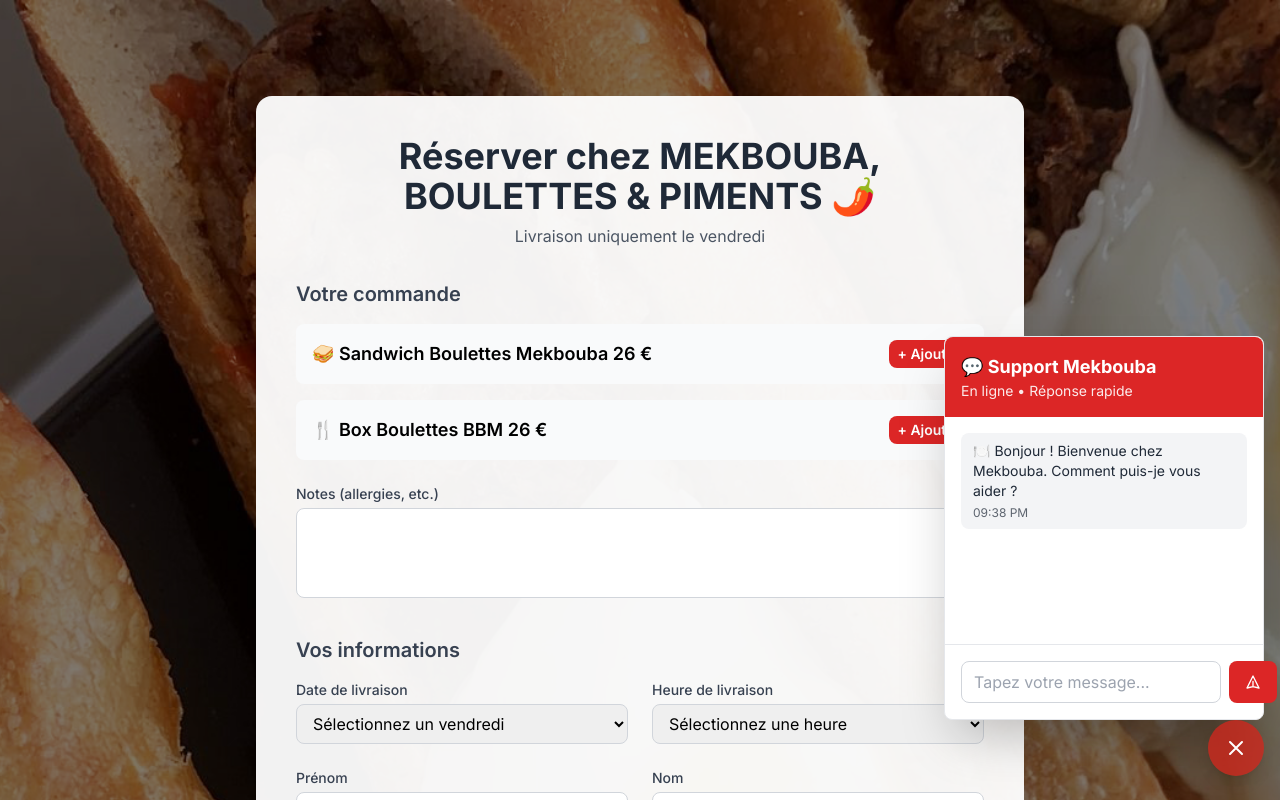
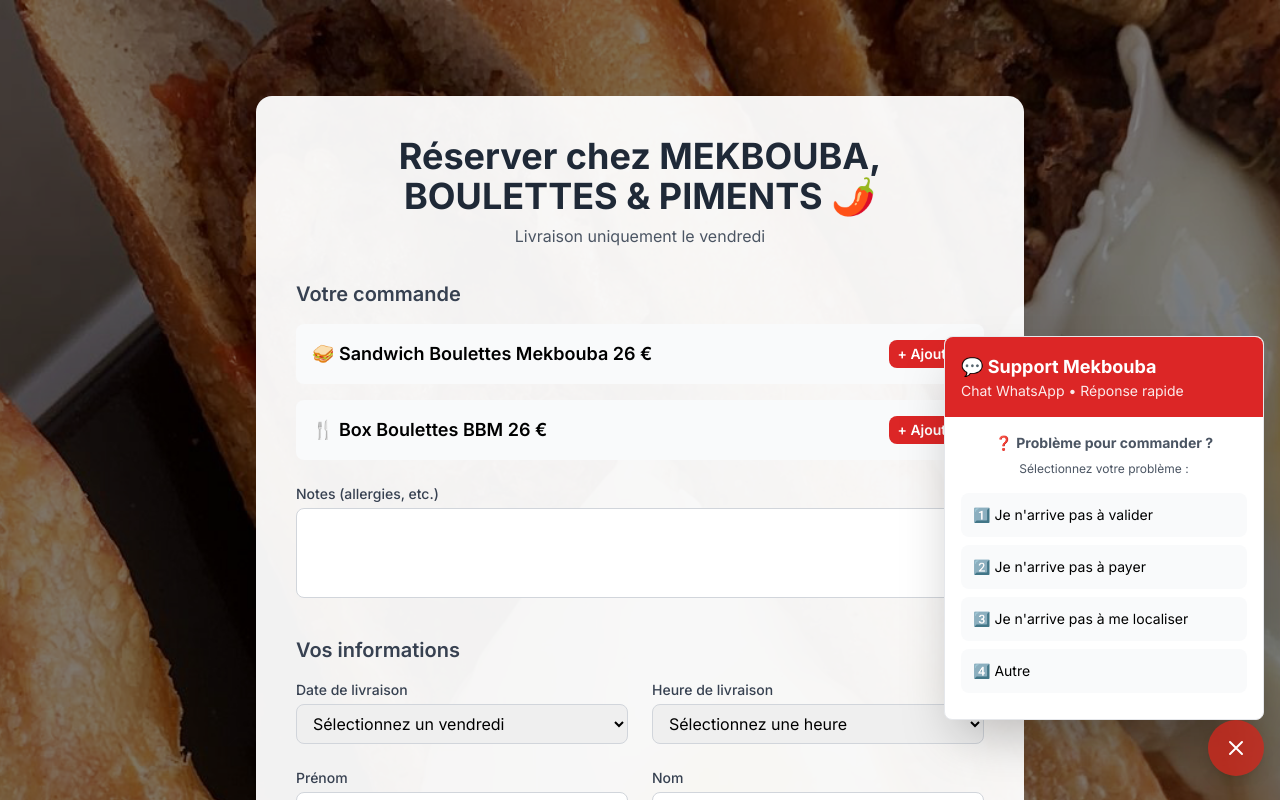
Before and after one commit to jimeye/mekboubaV2, a Next.js app: page /reservation in a window 1280 px wide. Both pictures are taken after a click on the button "Ouvrir le chat". Shown: the top 800 px of the page. Built offline with nearby package versions, Linux system fonts and the light colour scheme.

Commit message:
SEO: Optimisation pour kosher/cacher ibiza + horaires livraison + live chat + footers

```diff
--- a/app/components/CustomChat.js
+++ b/app/components/CustomChat.js
@@ -4,45 +4,11 @@ import { useState } from 'react';
 
 export default function CustomChat() {
   const [isOpen, setIsOpen] = useState(false);
-  const [messages, setMessages] = useState([
-    {
-      id: 1,
-      text: "🍽️ Bonjour ! Bienvenue chez Mekbouba. Comment puis-je vous aider ?",
-      sender: 'bot',
-      timestamp: new Date()
-    }
-  ]);
-  const [inputMessage, setInputMessage] = useState('');
 
-  const handleSendMessage = () => {
-    if (inputMessage.trim()) {
-      const newMessage = {
-        id: messages.length + 1,
-        text: inputMessage,
-        sender: 'user',
-        timestamp: new Date()
-      };
-
-      setMessages([...messages, newMessage]);
-      setInputMessage('');
-
-      // Simuler une réponse automatique
-      setTimeout(() => {
-        const botResponse = {
-          id: messages.length + 2,
-          text: "Merci pour votre message ! Notre équipe vous répondra rapidement. En attendant, vous pouvez commander directement via WhatsApp en cliquant sur les boutons 'Commander' de notre menu.",
-          sender: 'bot',
-          timestamp: new Date()
-        };
-        setMessages(prev => [...prev, botResponse]);
-      }, 1000);
-    }
-  };
-
-  const handleKeyPress = (e) => {
-    if (e.key === 'Enter') {
-      handleSendMessage();
-    }
+  const handleQuickMessage = (message) => {
+    const whatsappUrl = `https://wa.me/33652696976?text=${encodeURIComponent(message)}`;
+    window.open(whatsappUrl, '_blank');
+    setIsOpen(false);
   };
 
   return (
@@ -70,50 +36,43 @@ export default function CustomChat() {
           {/* En-tête */}
           <div className="bg-accent-red text-white p-4 rounded-t-lg">
             <h3 className="font-bold text-lg">💬 Support Mekbouba</h3>
-            <p className="text-sm opacity-90">En ligne • Réponse rapide</p>
+            <p className="text-sm opacity-90">Chat WhatsApp • Réponse rapide</p>
           </div>
 
-          {/* Messages */}
+          {/* Messages rapides */}
           <div className="flex-1 p-4 overflow-y-auto space-y-3">
-            {messages.map((message) => (
-              <div
-                key={message.id}
-                className={`flex ${message.sender === 'user' ? 'justify-end' : 'justify-start'}`}
+            <div className="text-center text-gray-600 text-sm mb-4">
+              <p className="mb-2">❓ <strong>Problème pour commander ?</strong></p>
+              <p className="text-xs">Sélectionnez votre problème :</p>
+            </div>
+
+            <div className="space-y-2">
+              <button
+                onClick={() => handleQuickMessage("Bonjour, j'aimerais passer une commande chez Mekbouba, mais j'aurais besoin d'un peu d'aide pour la finaliser. Pouvez-vous m'accompagner dans les étapes pour commander, s'il vous plaît ? Je n'arrive pas à valider ma commande.")}
+                className="w-full text-left p-3 bg-gray-50 hover:bg-gray-100 rounded-lg transition-colors duration-200 text-sm"
               >
-                <div
-                  className={`max-w-xs px-3 py-2 rounded-lg ${
-                    message.sender === 'user'
-                      ? 'bg-accent-red text-white'
-                      : 'bg-gray-100 text-gray-800'
-                  }`}
-                >
-                  <p className="text-sm">{message.text}</p>
-                  <p className="text-xs opacity-70 mt-1">
-                    {message.timestamp.toLocaleTimeString([], { hour: '2-digit', minute: '2-digit' })}
-                  </p>
-                </div>
-              </div>
-            ))}
-          </div>
+                1️⃣ Je n'arrive pas à valider
+              </button>
 
-          {/* Zone de saisie */}
-          <div className="p-4 border-t border-gray-200">
-            <div className="flex space-x-2">
-              <input
-                type="text"
-                value={inputMessage}
-                onChange={(e) => setInputMessage(e.target.value)}
-                onKeyPress={handleKeyPress}
-                placeholder="Tapez votre message..."
-                className="flex-1 px-3 py-2 border border-gray-300 rounded-lg focus:outline-none focus:ring-2 focus:ring-accent-red focus:border-transparent"
-              />
               <button
-                onClick={handleSendMessage}
-                className="bg-accent-red hover:bg-accent-red/90 text-white px-4 py-2 rounded-lg transition-colors duration-300"
+                onClick={() => handleQuickMessage("Bonjour, j'aimerais passer une commande chez Mekbouba, mais j'aurais besoin d'un peu d'aide pour la finaliser. Pouvez-vous m'accompagner dans les étapes pour commander, s'il vous plaît ? Je n'arrive pas à payer.")}
+                className="w-full text-left p-3 bg-gray-50 hover:bg-gray-100 rounded-lg transition-colors duration-200 text-sm"
               >
-                <svg className="w-4 h-4" fill="none" stroke="currentColor" viewBox="0 0 24 24">
-                  <path strokeLinecap="round" strokeLinejoin="round" strokeWidth={2} d="M12 19l9 2-9-18-9 18 9-2zm0 0v-8" />
-                </svg>
+                2️⃣ Je n'arrive pas à payer
+              </button>
+
+              <button
+                onClick={() => handleQuickMessage("Bonjour, j'aimerais passer une commande chez Mekbouba, mais j'aurais besoin d'un peu d'aide pour la finaliser. Pouvez-vous m'accompagner dans les étapes pour commander, s'il vous plaît ? Je n'arrive pas à me localiser.")}
+                className="w-full text-left p-3 bg-gray-50 hover:bg-gray-100 rounded-lg transition-colors duration-200 text-sm"
+              >
+                3️⃣ Je n'arrive pas à me localiser
+              </button>
+
+              <button
+                onClick={() => handleQuickMessage("Bonjour, j'aimerais passer une commande chez Mekbouba, mais j'aurais besoin d'un peu d'aide pour la finaliser. Pouvez-vous m'accompagner dans les étapes pour commander, s'il vous plaît ? Autre problème.")}
+                className="w-full text-left p-3 bg-gray-50 hover:bg-gray-100 rounded-lg transition-colors duration-200 text-sm"
+              >
+                4️⃣ Autre
               </button>
             </div>
           </div>
--- a/app/layout.js
+++ b/app/layout.js
@@ -12,8 +12,9 @@ const lilitaOne = Lilita_One({
 });
 
 export const metadata = {
-  title: 'Mekbouba Restaurant',
-  description: 'Restaurant tunisien authentique',
+  title: 'Mekbouba Food Truck Restaurant - Cuisine Kosher Cacher Ibiza | Boulettes & Piments',
+  description: 'Restaurant kosher friendly à Ibiza, cuisine judéo-tunisienne authentique. Boulettes, piments et spécialités cacher. Livraison le vendredi. Commandez en ligne.',
+  keywords: 'kosher ibiza, cacher ibiza, kosher friendly ibiza, cacher friendly ibiza, restaurant kosher friendly, cuisine juive ibiza, boulettes tunisiennes, piments, mekbouba, judéo-tunisien, livraison kosher friendly',
 };
 
 export default function RootLayout({ children }) {
--- a/app/page.js
+++ b/app/page.js
@@ -59,9 +59,10 @@ export default function HomeNew() {
 
           <div className="grid grid-cols-1 lg:grid-cols-2 gap-12 items-center">
             <div className="space-y-6 text-center lg:text-left">
-              <h3 className="text-3xl font-bold text-gray-800">Cuisine Judéo-Tunisienne Authentique</h3>
+              <h3 className="text-3xl font-bold text-gray-800">Cuisine Judéo-Tunisienne Authentique - Restaurant Kosher Ibiza</h3>
               <p className="text-lg text-gray-600 leading-relaxed">
                 Découvrez l'authenticité de la cuisine judéo-tunisienne transmise de génération en génération.
+                Restaurant cacher friendly à Ibiza, spécialisé dans les boulettes et piments traditionnels.
                 Nos recettes traditionnelles, préparées avec des ingrédients frais et des épices sélectionnées,
                 vous transportent directement dans les saveurs de Tunisie.
               </p>
@@ -400,6 +401,7 @@ export default function HomeNew() {
                 <div>⏰ Passez votre commande du Dimanche au Jeudi max 12h</div>
                 <div>Vous serez livrer vendredi !</div>
                 <div>🌶️ Cuisine 100% Judéo-Tunisienne</div>
+                <div>Kosher Friendly</div>
               </div>
             </div>
           </div>
--- a/app/reservation/page.js
+++ b/app/reservation/page.js
@@ -187,11 +187,10 @@ export default function ReservationPage() {
   const availableFridays = getAvailableFridays();
 
   const availableTimes = [
-    '12:30',
-    '13:00',
-    '13:30',
-    '14:00',
-    '14:30'
+    '12:30 à 13:00',
+    '13:00 à 13:30',
+    '13:30 à 14:30',
+    '14:30 à 15:00'
   ];
 
   const handleSubmit = (e) => {
@@ -579,8 +578,9 @@ TOTAL À PAYER: ${total}€
               <h3 className="text-xl font-bold mb-4">Informations</h3>
               <div className="space-y-2 text-sm text-gray-200">
                 <div>📅 Pré-commande obligatoire</div>
-                <div>⏰ Passez votre commande du Dimanche au Jeudi max 12h</div>
+                <div>⏰ Dimanche - Jeudi max 12h</div>
                 <div>🌶️ Cuisine 100% Judéo-Tunisienne</div>
+                <div>Kosher Friendly</div>
               </div>
             </div>
           </div>
```
